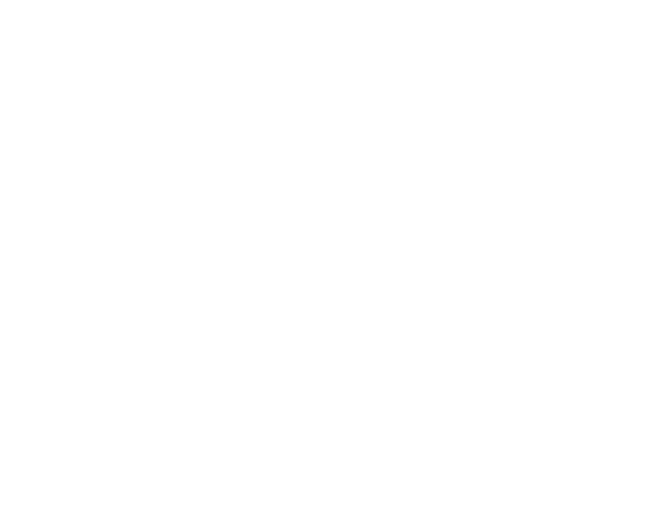
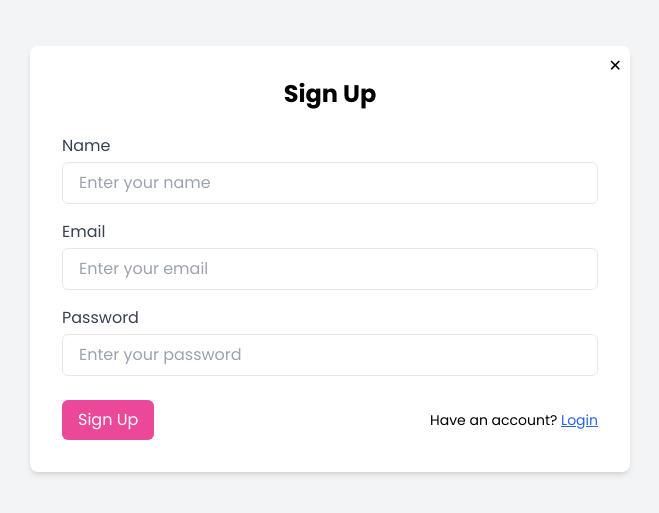
Before and after one commit to Kuldeepdawar/Book-Store-App, a React (Vite) app in the folder frontend/: page /signup in a window 1280 px wide. Before the commit this address had no page. Shown: the part 141-654 px from the top of the page, without its empty margins (310-969 px from the left). Built offline with nearby package versions, Linux system fonts and the light colour scheme; a web font is replaced by a local one.

Commit message:
created a signUp form

```diff
--- a/frontend/src/App.jsx
+++ b/frontend/src/App.jsx
@@ -1,3 +1,4 @@
+import SignUp from "./components/SignUp";
 import Courses from "./courses/Courses";
 import Home from "./Home/Home";
 import { Route, Routes } from "react-router-dom";
@@ -9,6 +10,7 @@
         <Routes>
           <Route path="/" element={<Home />} />
           <Route path="/course" element={<Courses />} />
+          <Route path="/signup" element={<SignUp />} />
         </Routes>
       </div>
     </>
--- a/frontend/src/components/Login.jsx
+++ b/frontend/src/components/Login.jsx
@@ -1,4 +1,5 @@
 import React from "react";
+import { Link } from "react-router-dom";
 
 // take modal
 const Login = () => {
@@ -38,8 +39,8 @@
               Login
             </button>
             <p>
-              Not registered?{" "}
-              <span className="text-white-500 underline">Signup</span>
+              Not registered?
+              <Link to="/signup">SignUp</Link>
             </p>
           </div>
         </div>
--- /dev/null
+++ b/frontend/src/components/SignUp.jsx
@@ -0,0 +1,78 @@
+import React from "react";
+import { Link } from "react-router-dom";
+import Login from "./Login";
+
+const SignUp = () => {
+  return (
+    <div className="flex items-center justify-center h-screen bg-gray-100">
+      <div className="w-[600px] bg-white shadow-md rounded-lg p-8 relative">
+        {/* Close Button */}
+        <Link
+          to="/"
+          className="btn btn-sm btn-circle btn-ghost absolute right-2 top-2"
+        >
+          ✕
+        </Link>
+
+        <h3 className="text-2xl font-bold text-center mb-6">Sign Up</h3>
+
+        <form>
+          <div className="mb-4">
+            <label className="block mb-1 text-gray-700">Name</label>
+            <input
+              type="text"
+              placeholder="Enter your name"
+              className="w-full px-4 py-2 border rounded-md outline-none focus:ring-2 focus:ring-pink-400"
+              required
+            />
+          </div>
+
+          <div className="mb-4">
+            <label className="block mb-1 text-gray-700">Email</label>
+            <input
+              type="email"
+              placeholder="Enter your email"
+              className="w-full px-4 py-2 border rounded-md outline-none focus:ring-2 focus:ring-blue-400"
+              required
+            />
+          </div>
+
+          <div className="mb-6">
+            <label className="block mb-1 text-gray-700">Password</label>
+            <input
+              type="password"
+              placeholder="Enter your password"
+              className="w-full px-4 py-2 border rounded-md outline-none focus:ring-2 focus:ring-green-400"
+              required
+            />
+          </div>
+
+          <div className="flex items-center justify-between">
+            <button
+              type="submit"
+              className="bg-pink-500 hover:bg-pink-600 text-white px-4 py-2 rounded-md transition duration-200"
+            >
+              Sign Up
+            </button>
+
+            <p className="text-sm">
+              Have an account?{" "}
+              <button
+                className="text-blue-600 underline"
+                onClick={() =>
+                  document.getElementById("my_modal_3").showModal()
+                }
+              >
+                {" "}
+                Login
+              </button>
+              <Login />
+            </p>
+          </div>
+        </form>
+      </div>
+    </div>
+  );
+};
+
+export default SignUp;
```
